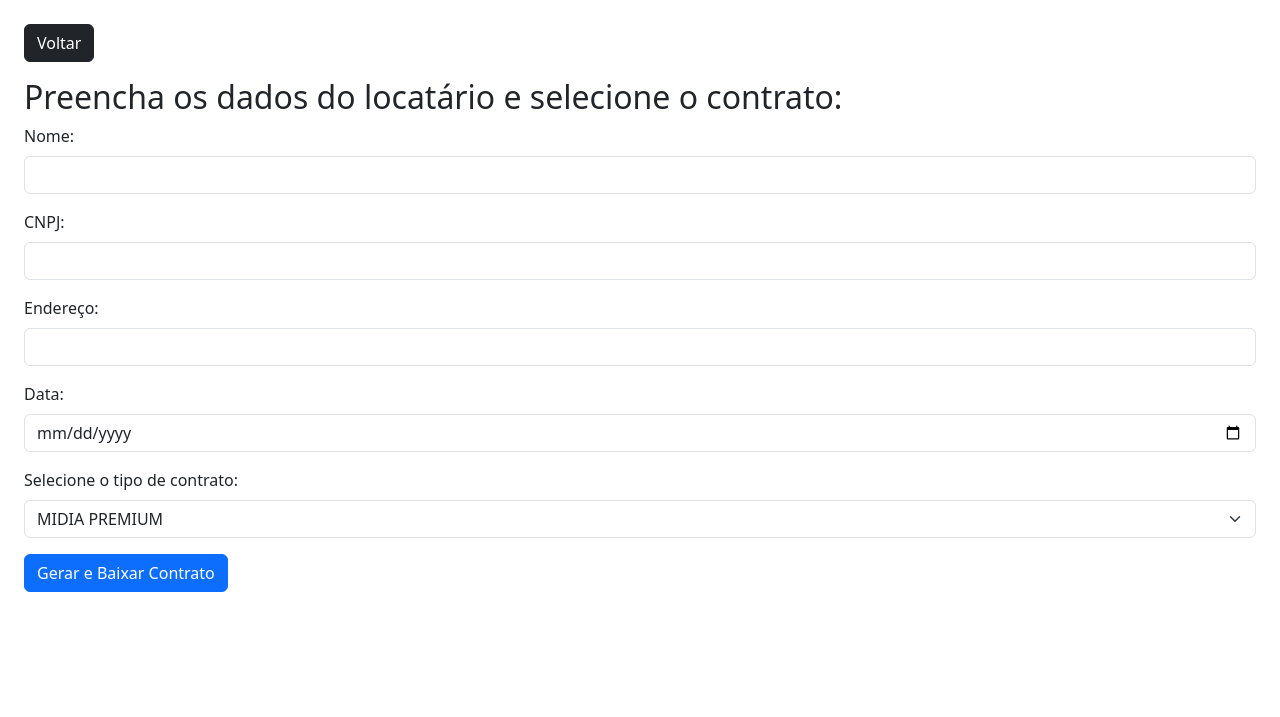
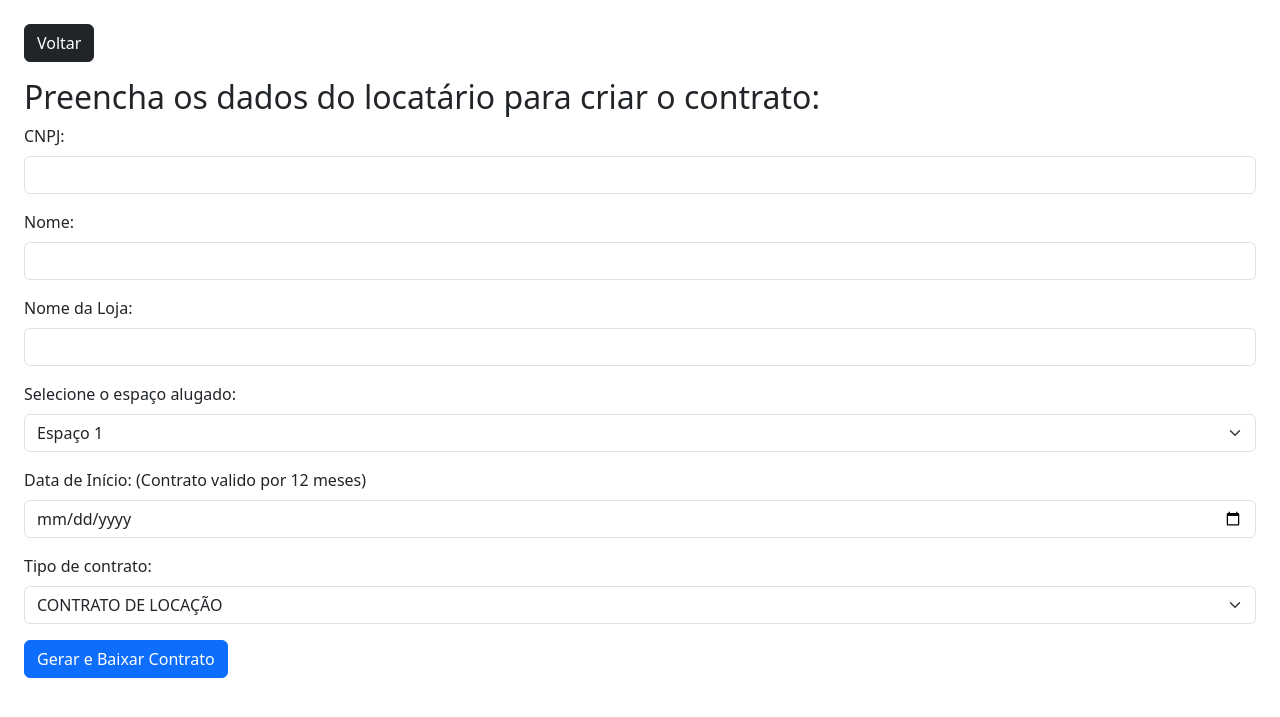
Before and after one commit to RafaelZeni/Tijucas-Open, a PHP site: the page made by Projeto/public/proprietário/gerarContratos.php in a window 1280 px wide. Shown: the top 717 px of the page. Run offline with PHP 8.4, Linux system fonts and the light colour scheme.

Commit message:
gerar Contratos atualizado

```diff
--- a/Projeto/public/proprietário/gerarContratos.php
+++ b/Projeto/public/proprietário/gerarContratos.php
@@ -1,81 +1,75 @@
 <?php
-// Carrega as bibliotecas instaladas pelo Composer
 require_once __DIR__ . '/../../vendor/autoload.php';
-
-//FDPI pra manipular os PDfs salvos
 use setasign\Fpdi\Fpdi;
 
+if ($_SERVER['REQUEST_METHOD'] === 'POST') {
+    ob_clean(); // limpa qualquer saída anterior
+    ob_start(); // inicia buffer de saída
 
-if ($_SERVER['REQUEST_METHOD'] === 'POST') {
     $nome = $_POST['nome'];
     $cnpj = $_POST['cnpj'];
-    $endereco = $_POST['endereco'];
+    $loja = $_POST['loja'];
+    $espaço = $_POST['espaço'];
     $modelo = $_POST['modelo'];
-    $dataBr = DateTime::createFromFormat('Y-m-d', $_POST['data'])->format('d/m/Y');
+    $data = DateTime::createFromFormat('Y-m-d', $_POST['data']);
+    $dataBr = $data->format('d/m/Y');
 
-
-    //caminho completo até o arquivo PDF modelo
     $caminhoPdf = __DIR__ . '/' . $modelo;
-
-    //nova instância do FPDI
     $pdf = new Fpdi();
-
-    //quantas páginas o PDF possui
     $totalPaginas = $pdf->setSourceFile($caminhoPdf);
 
-    //Loop por todas as páginas do PDF
     for ($i = 1; $i <= $totalPaginas; $i++) {
-        $pdf->AddPage();                 // Cria uma nova página no PDF final
-        $tpl = $pdf->importPage($i);     // Importa a página $i do contrato
-        $pdf->useTemplate($tpl);         // Usa a página importada como fundo
+        $pdf->AddPage();
+        $tpl = $pdf->importPage($i);
+        $pdf->useTemplate($tpl);
 
         $pdf->SetFont('Arial');
         $pdf->SetTextColor(0, 0, 0);
 
-        // Preenche os dados
         if ($i === 1) {
-            $pdf->SetXY(30, 104);
+            $pdf->SetXY(112, 117);
             $pdf->Write(10, utf8_decode($nome));
 
-            $pdf->SetXY(30, 147);
+
+            $pdf->SetXY(30, 117);
+            $pdf->Write(10, utf8_decode("Cristiano Ramos de Lima"));
+
+
+            $pdf->SetXY(128, 69);
             $pdf->Write(10, utf8_decode($cnpj));
 
-            $pdf->SetXY(30, 167);
-            $pdf->Write(10, utf8_decode($endereco));
+            $pdf->SetXY(61, 229);
+            $pdf->Write(10, utf8_decode($espaço));
+
+            $pdf->SetXY(50, 235);
+            $pdf->Write(10, utf8_decode($loja));
         }
 
-        // Preenche a data no final da segunda página
-        if ($i === 2) {
-            $pdf->SetXY(44, 241); // Ajuste se quiser mudar a posição
-            $pdf->Write(10, utf8_decode( $dataBr));
+        if ($i === 5) {
+            $pdf->SetXY(45, 163);
+            $pdf->Write(10, utf8_decode(" $dataBr"));
         }
     }
 
-    // Gera e envia o PDF para download com o nome personalizado
     $pdf->Output('D', "Contrato_" . utf8_decode($nome) . ".pdf");
     exit;
 }
 ?>
 
+
 <!DOCTYPE html>
 <html lang="pt-BR">
 <head>
   <meta charset="UTF-8">
-  <meta name="viewport" content="width=device-width, initial-scale=1.0">
   <title>Gerar Contrato</title>
   <link href="https://cdn.jsdelivr.net/npm/bootstrap@5.3.3/dist/css/bootstrap.min.css" rel="stylesheet">
 </head>
 <body class="p-4">
 
   <a href="index.php?page=gerenciarContratos" class="btn btn-dark mb-3">Voltar</a>
-
-  <h2>Preencha os dados do locatário e selecione o contrato:</h2>
+  <h2>Preencha os dados do locatário para criar o contrato:</h2>
 
   <form method="POST">
-      <div class="mb-3">
-          <label class="form-label">Nome:</label>
-          <input type="text" name="nome" class="form-control" required>
-      </div>
 
       <div class="mb-3">
           <label class="form-label">CNPJ:</label>
@@ -83,20 +77,35 @@ if ($_SERVER['REQUEST_METHOD'] === 'POST') {
       </div>
 
       <div class="mb-3">
-          <label class="form-label">Endereço:</label>
-          <input type="text" name="endereco" class="form-control" required>
+          <label class="form-label">Nome:</label>
+          <input type="text" name="nome" class="form-control" required>
       </div>
 
       <div class="mb-3">
-          <label class="form-label">Data:</label>
+          <label class="form-label">Nome da Loja:</label>
+          <input type="text" name="loja" class="form-control" required>
+      </div>
+
+      <div class="mb-3">
+          <label class="form-label">Selecione o espaço alugado:</label>
+          <select name="espaço" class="form-select" required>
+              <?php
+                for ($i = 1; $i <= 24; $i++) {
+                    echo "<option value='Espaço $i'>Espaço $i</option>";
+                }
+              ?>
+          </select>
+      </div>
+
+      <div class="mb-3">
+          <label class="form-label">Data de Início: (Contrato valido por 12 meses)</label>
           <input type="date" name="data" class="form-control" required>
       </div>
 
       <div class="mb-3">
-          <label class="form-label">Selecione o tipo de contrato:</label>
+          <label class="form-label">Tipo de contrato:</label>
           <select name="modelo" class="form-select" required>
-              <option value="assets/imgs/1.pdf">MIDIA PREMIUM</option>
-              <option value="assets/imgs/2.pdf">MIDIA INTERMEDIÁRIO</option>
+              <option value="assets/imgs/1.pdf">CONTRATO DE LOCAÇÃO</option>
           </select>
       </div>
 
```
Also changed, not shown: 3 other files.
